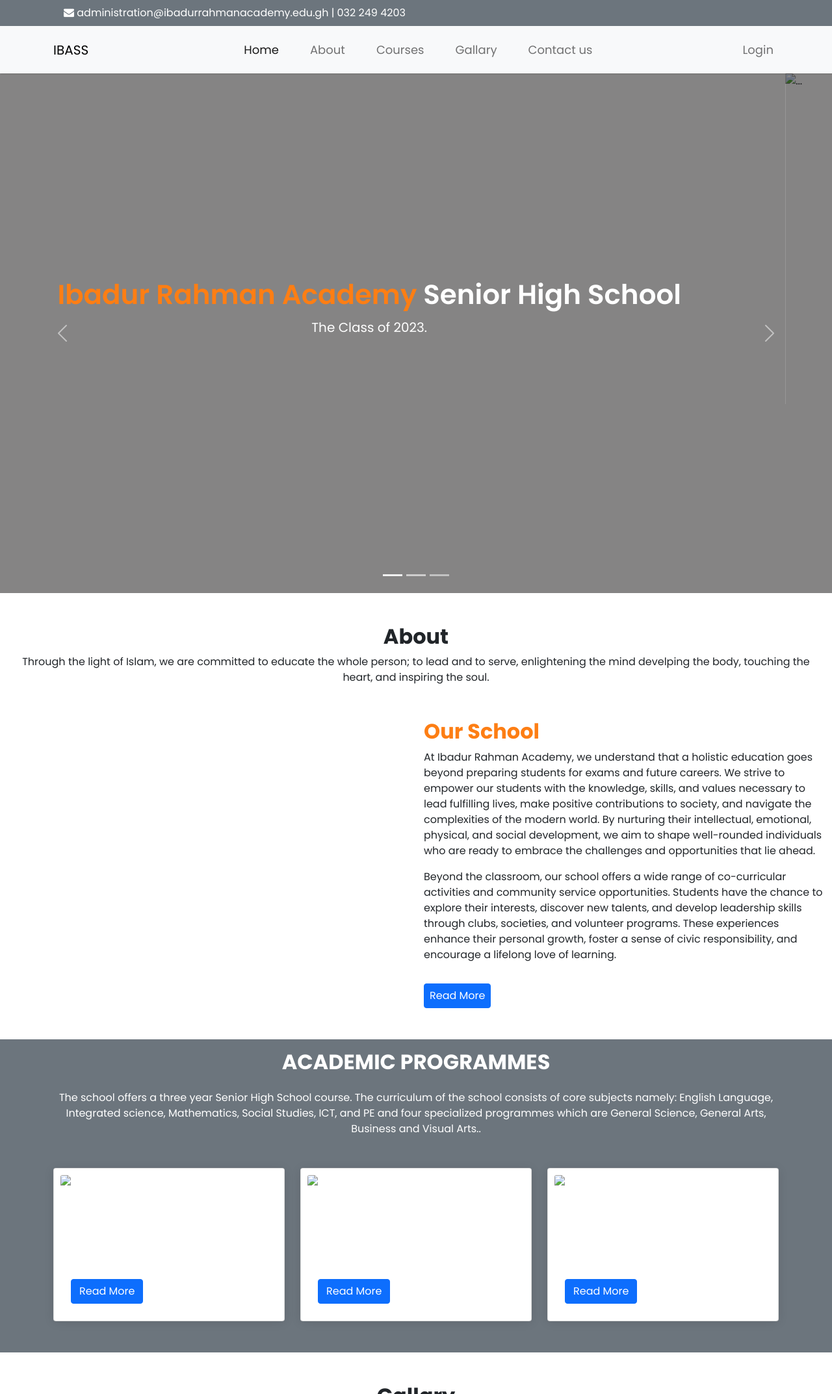
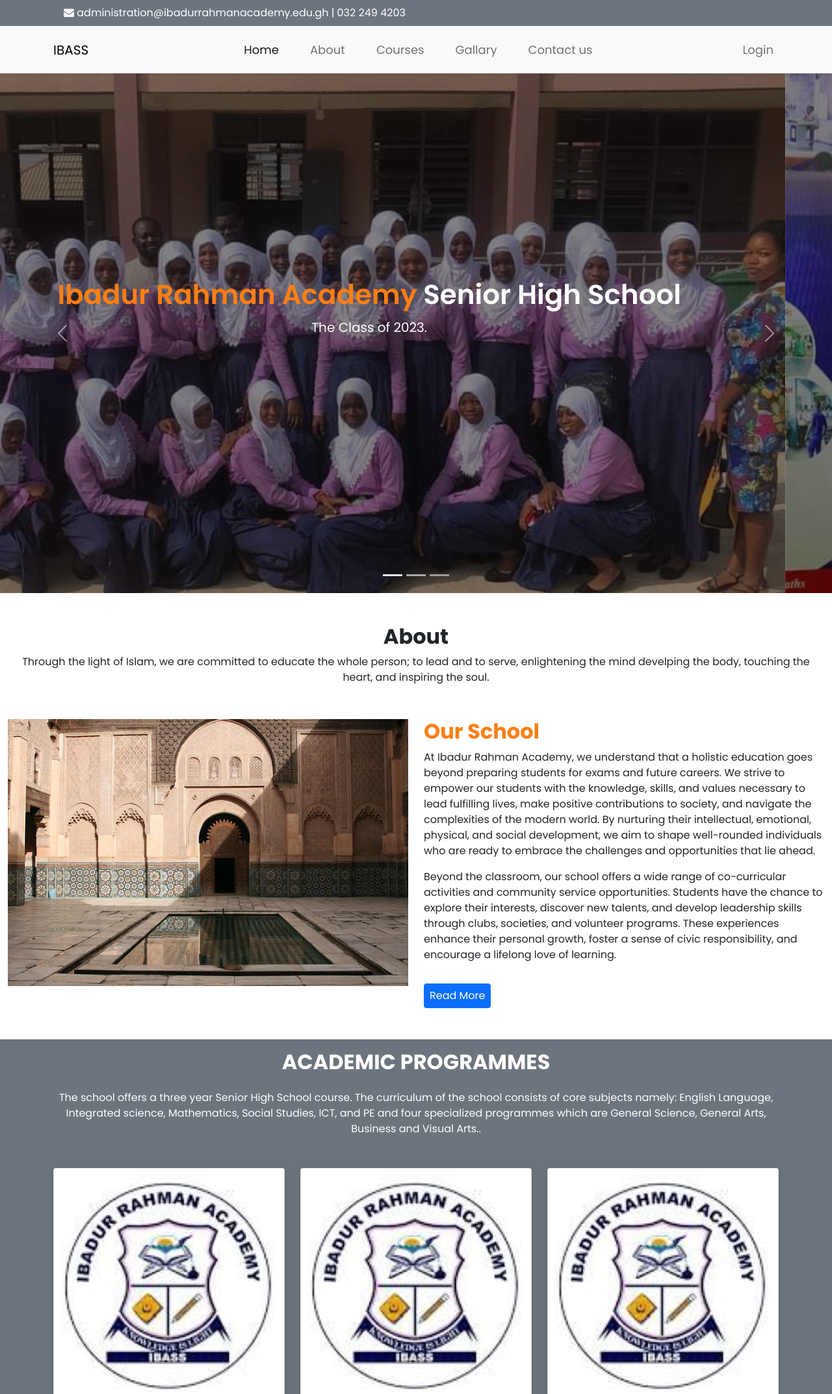
Before and after one commit to ibadurrahmanacademy/ibass, a plain HTML site: page index.html in a window 1280 px wide. Shown: the top 2146 px of the page at 65% size. Drawn offline with nearby package versions, Linux system fonts and the light colour scheme; files that its build step writes are made by us from their sources.

Commit message:
Update index.html

```diff
--- a/index.html
+++ b/index.html
@@ -24,7 +24,7 @@
         rel="stylesheet">
 
     <!---Custom CSS-->
-    <link rel="stylesheet" href="./CSS/style.css">
+    <link rel="stylesheet" href="style.css">
     <title>Ibadur Rahman Academy | Home Page</title>
 </head>
 
@@ -119,21 +119,21 @@
         </div>
         <div class="carousel-inner">
             <div class="carousel-item active">
-                <img src="./img/Carousel image 1.jpg" class="d-block w-100" alt="...">
+                <img src="Carousel image 1.jpg" class="d-block w-100" alt="...">
                 <div class="carousel-caption  d-block">
                     <h2> <span>Ibadur Rahman Academy </span> Senior High School </h2>
                     <p> The Class of 2023.</p>
                 </div>
             </div>
             <div class="carousel-item">
-                <img src="./img/Carousel image 2.jpg" class="d-block w-100" alt="...">
+                <img src="Carousel image 2.jpg" class="d-block w-100" alt="...">
                 <div class="carousel-caption  d-block">
                     <h2> <span>Ibadur Rahman Academy </span> Senior High School </h2>
                     <p>The team at the National Science and Maths Quiz.</p>
                 </div>
             </div>
             <div class="carousel-item">
-                <img class="h-100 w-100" src="./img/Carousel image 3.jpg" class="d-block w-100" alt="...">
+                <img class="h-100 w-100" src="Carousel image 3.jpg" class="d-block w-100" alt="...">
                 <div class="carousel-caption  d-block">
                     <h2> <span>Ibadur Rahman Academy </span> Senior High School </h2>
                     <p>Honorable Alhaji Montakha Mubarik pays a visit to the school.</p>
@@ -171,7 +171,7 @@
 
                 <div class="row pt-5">
                     <div class="col-md-6 align-items-stretch">
-                        <img class="img-fluid" src="./img/school-image.jpg" alt="">
+                        <img class="img-fluid" src="school-image.jpg" alt="">
                     </div>
 
                     <div class="col-md-6">
@@ -221,7 +221,7 @@
 
                 <div class="col-md-4 pb-5">
                     <div class="card box">
-                        <img src="./img/logo.jpg.jpg" class="card-img-top" alt="...">
+                        <img src="logo.jpg.jpg" class="card-img-top" alt="...">
                         <div class="card-body">
                             <h5 class="card-title"> General Science</h5>
                             <p class="card-text ">Some quick example text to build on the card title and make up the
@@ -234,7 +234,7 @@
 
                 <div class="col-md-4 pb-5">
                     <div class="card box">
-                        <img src="./img/logo.jpg.jpg" class="card-img-top" alt="...">
+                        <img src="logo.jpg.jpg" class="card-img-top" alt="...">
                         <div class="card-body">
                             <h5 class="card-title"> General Arts</h5>
                             <p class="card-text">Some quick example text to build on the card title and make up the bulk
@@ -246,7 +246,7 @@
 
                 <div class="col-md-4 pb-5">
                     <div class="card box">
-                        <img src="./img/logo.jpg.jpg" class="card-img-top" alt="...">
+                        <img src="./logo.jpg.jpg" class="card-img-top" alt="...">
                         <div class="card-body">
                             <h5 class="card-title"> Home Economics </h5>
                             <p class="card-text">Some quick example text to build on the card title and make up the bulk
```
